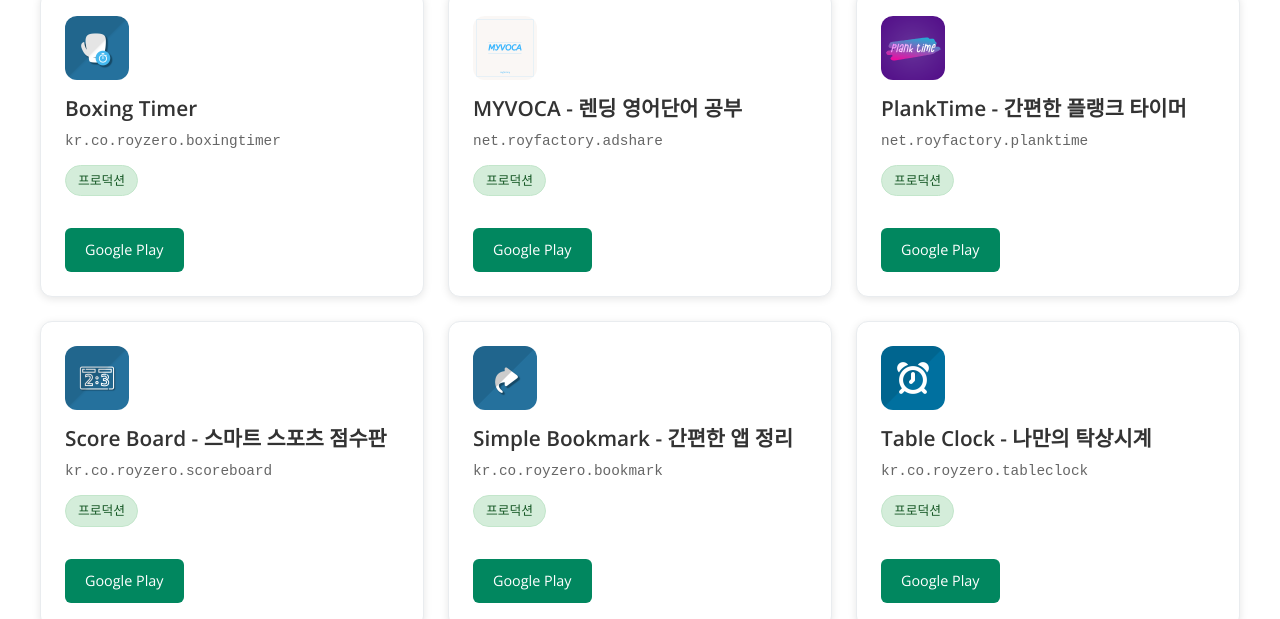
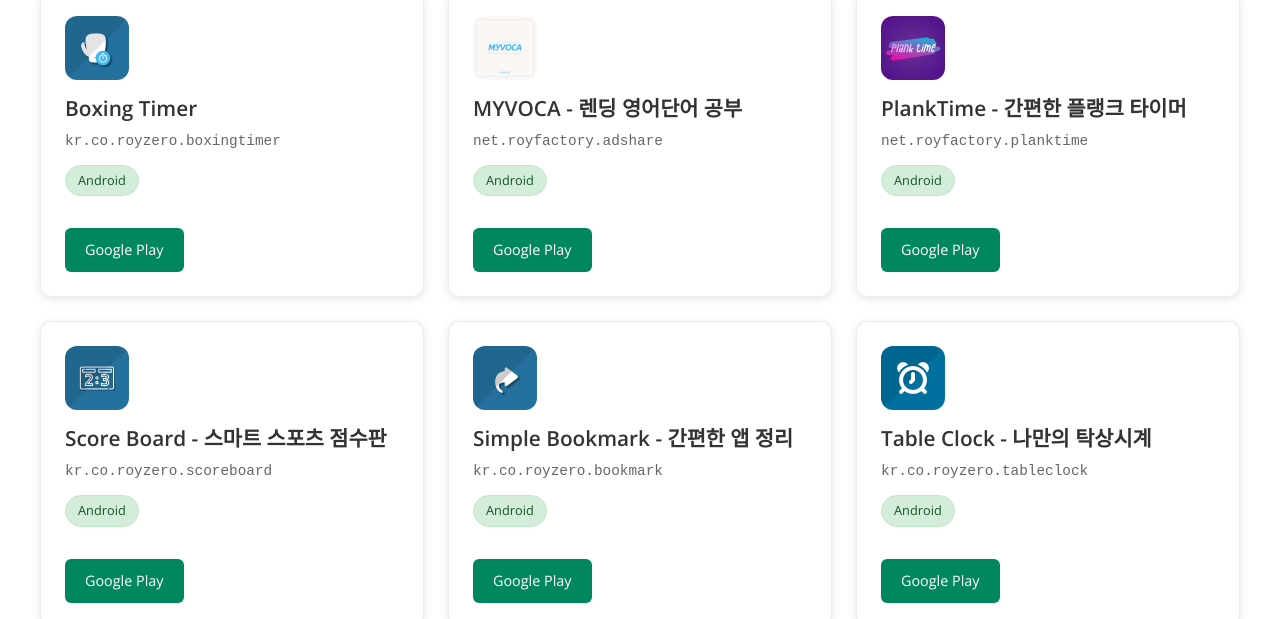
Before and after one commit to royfactory/royfactory.github.io, a Jekyll site: the page built from apps/apps.md, in a window 1280 px wide. Shown: the part 237-856 px from the top of the page. Built offline with Jekyll 4.4.1, drawn with Linux system fonts in a browser that asks for light colours; nearby versions of some CDN libraries; some web fonts are replaced; comment, search, counter and statistics services are not loaded.

Commit message:
app 표기 수정

```diff
--- a/_layouts/apps.html
+++ b/_layouts/apps.html
@@ -12,7 +12,7 @@
       <div class="app-info">
         <h3>Boxing Timer</h3>
         <p>kr.co.royzero.boxingtimer</p>
-        <span class="status production">프로덕션</span>
+        <span class="status production">Android</span>
         <div class="app-links">
           <a href="https://play.google.com/store/apps/details?id=kr.co.royzero.boxingtimer" target="_blank" class="play-store-btn">
             Google Play
@@ -27,7 +27,7 @@
       <div class="app-info">
         <h3>MYVOCA - 렌딩 영어단어 공부</h3>
         <p>net.royfactory.adshare</p>
-        <span class="status production">프로덕션</span>
+        <span class="status production">Android</span>
         <div class="app-links">
           <a href="https://play.google.com/store/apps/details?id=net.royfactory.adshare" target="_blank" class="play-store-btn">
             Google Play
@@ -42,7 +42,7 @@
       <div class="app-info">
         <h3>PlankTime - 간편한 플랭크 타이머</h3>
         <p>net.royfactory.planktime</p>
-        <span class="status production">프로덕션</span>
+        <span class="status production">Android</span>
         <div class="app-links">
           <a href="https://play.google.com/store/apps/details?id=net.royfactory.planktime" target="_blank" class="play-store-btn">
             Google Play
@@ -57,7 +57,7 @@
       <div class="app-info">
         <h3>Score Board - 스마트 스포츠 점수판</h3>
         <p>kr.co.royzero.scoreboard</p>
-        <span class="status production">프로덕션</span>
+        <span class="status production">Android</span>
         <div class="app-links">
           <a href="https://play.google.com/store/apps/details?id=kr.co.royzero.scoreboard" target="_blank" class="play-store-btn">
             Google Play
@@ -72,7 +72,7 @@
       <div class="app-info">
         <h3>Simple Bookmark - 간편한 앱 정리</h3>
         <p>kr.co.royzero.bookmark</p>
-        <span class="status production">프로덕션</span>
+        <span class="status production">Android</span>
         <div class="app-links">
           <a href="https://play.google.com/store/apps/details?id=kr.co.royzero.bookmark" target="_blank" class="play-store-btn">
             Google Play
@@ -87,7 +87,7 @@
       <div class="app-info">
         <h3>Table Clock - 나만의 탁상시계</h3>
         <p>kr.co.royzero.tableclock</p>
-        <span class="status production">프로덕션</span>
+        <span class="status production">Android</span>
         <div class="app-links">
           <a href="https://play.google.com/store/apps/details?id=kr.co.royzero.tableclock" target="_blank" class="play-store-btn">
             Google Play
```
Also changed, not shown: img/apps/bookmark-icon.svg (added), img/apps/boxing-timer-icon.svg (added), img/apps/myvoca-icon.svg (added), img/apps/planktime-icon.svg (added), img/apps/scoreboard-icon.svg (added), img/apps/tableclock-icon.svg (added).
